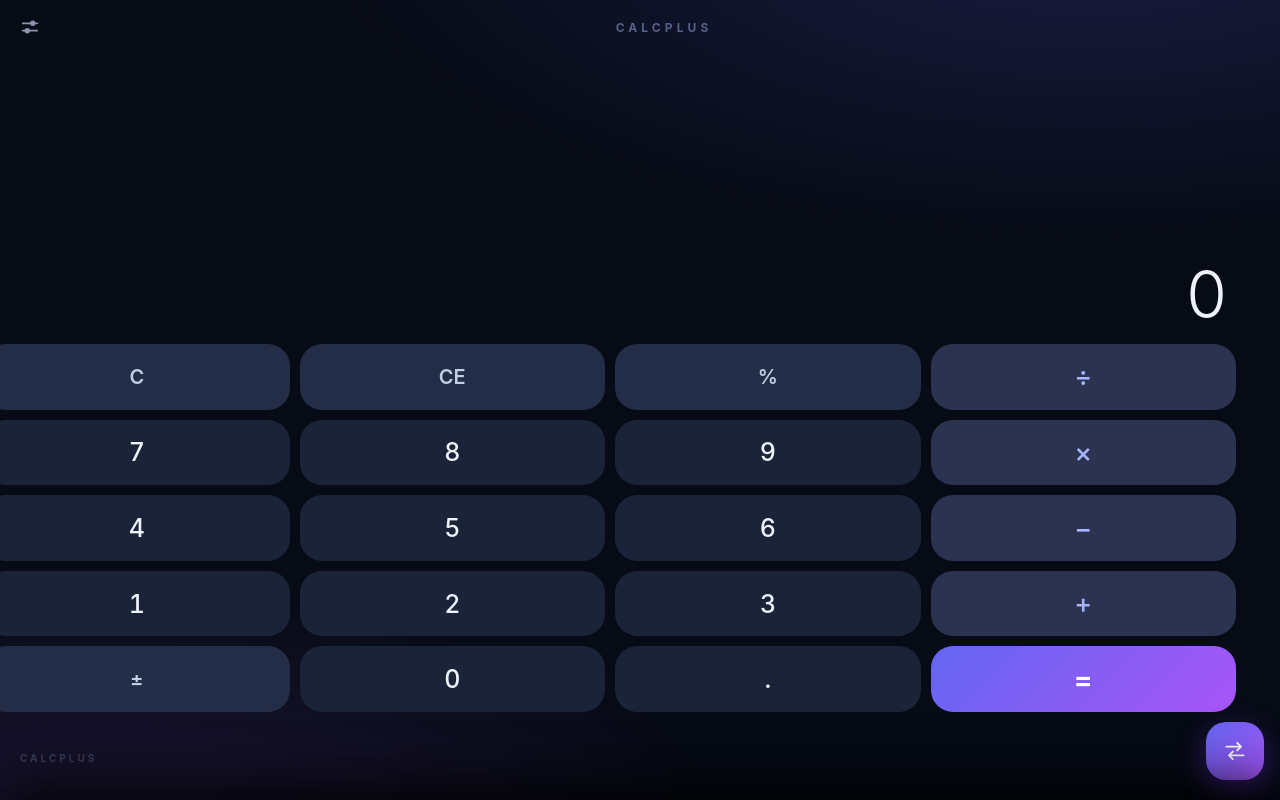
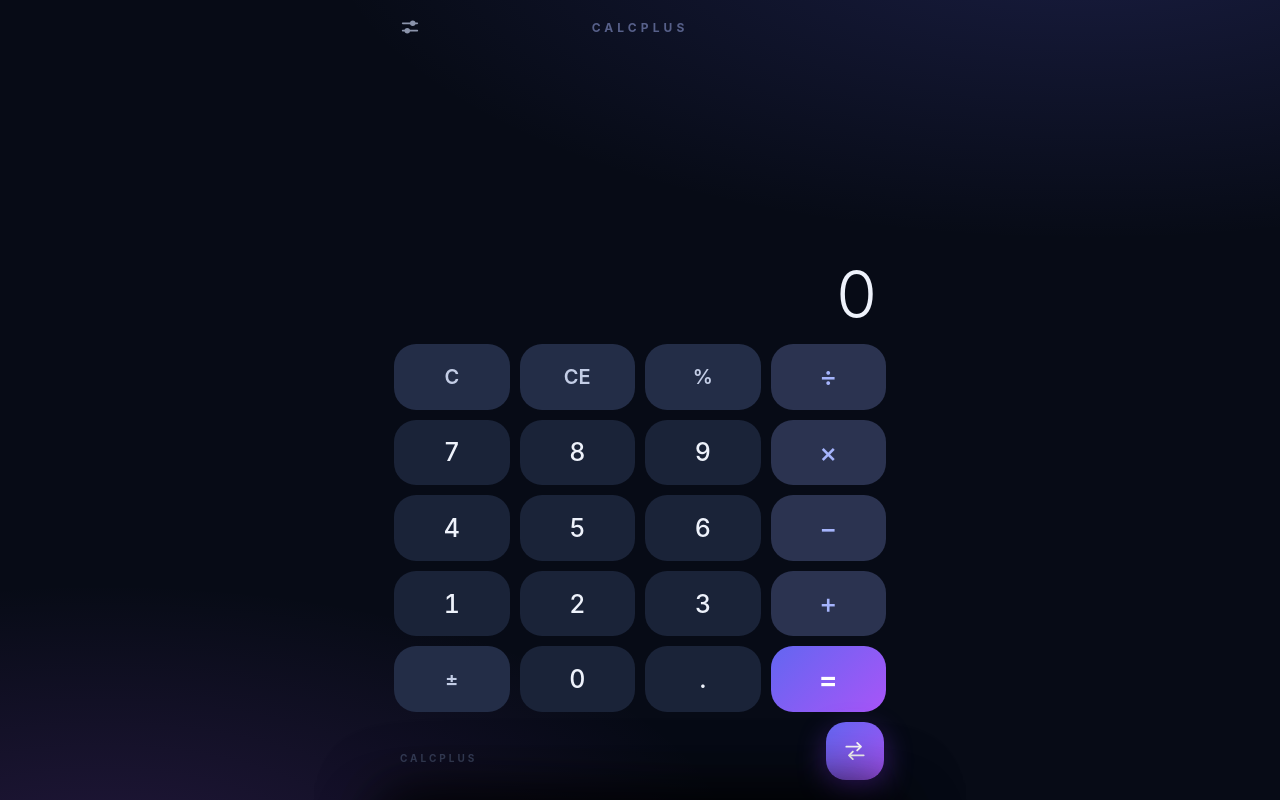
Before and after one commit to sangdawg/calcplus_pwa, a plain HTML site: page CalcPlus.html in a window 1280 px wide. Drawn offline with Linux system fonts and the light colour scheme.

Commit message:
Fix screen centering: active-screen transform was overridden by ID specificity
The .screen.active{transform:none} rule lost to #screenCalc/#screenFx ID
selectors, so the visible screen kept its hidden-state translateX offset
(-30px on calculator, +30px on FX) and sat off-center / clipped at edges.

- cancel resting transform with matching ID+class specificity
- constrain app to a centered max-width 520px column (tablets/desktop)
- anchor FAB + watermark to the app column instead of the window
- center bottom sheets to the same column; optically center header brand

```diff
--- a/CalcPlus.html
+++ b/CalcPlus.html
@@ -35,11 +35,11 @@ button{font:inherit;color:inherit;background:none;border:0;cursor:pointer;touch-
 svg.ic{width:22px;height:22px;fill:none;stroke:currentColor;stroke-width:1.8;stroke-linecap:round;stroke-linejoin:round;flex:none}
 .hidden{display:none!important}
 
-#app{position:fixed;inset:0;display:flex;flex-direction:column;height:100vh;height:100dvh;padding-top:env(safe-area-inset-top)}
+#app{position:fixed;inset:0;margin:0 auto;max-width:520px;display:flex;flex-direction:column;height:100vh;height:100dvh;padding-top:env(safe-area-inset-top)}
 
 /* ---------- header ---------- */
-header{height:54px;display:flex;align-items:center;gap:8px;padding:0 10px}
-.brand{flex:1;text-align:center;font-size:12px;font-weight:700;letter-spacing:.34em;color:var(--dim);user-select:none}
+header{height:54px;position:relative;display:flex;align-items:center;gap:8px;padding:0 10px}
+.brand{position:absolute;left:0;right:0;text-align:center;font-size:12px;font-weight:700;letter-spacing:.34em;color:var(--dim);user-select:none;pointer-events:none}
 .icon-btn{width:40px;height:40px;border-radius:12px;display:flex;align-items:center;justify-content:center;color:var(--muted)}
 .icon-btn:active{background:rgba(255,255,255,.06)}
 .chip{display:none;align-items:center;background:#0d1426;border:1px solid var(--line);color:var(--muted);
@@ -53,7 +53,10 @@ main{flex:1;position:relative;min-height:0;overflow:hidden}
   opacity:0;pointer-events:none;transition:opacity .26s ease,transform .26s ease}
 #screenCalc{transform:translateX(-30px)}
 #screenFx{transform:translateX(30px);overflow-y:auto;-webkit-overflow-scrolling:touch;overscroll-behavior:contain}
-.screen.active{opacity:1;transform:none;pointer-events:auto}
+.screen.active{opacity:1;pointer-events:auto}
+/* ID selectors outrank .screen.active, so the resting transform must be
+   cancelled with matching specificity or the active screen stays offset */
+#screenCalc.active,#screenFx.active{transform:none}
 main.no-anim .screen{transition:none}
 
 /* ---------- calculator ---------- */
@@ -77,8 +80,8 @@ main.no-anim .screen{transition:none}
 .key.op.pending{background:linear-gradient(135deg,var(--accent),var(--accent2));color:#fff}
 .key.eq{background:linear-gradient(135deg,var(--accent),var(--accent2));color:#fff;font-size:29px;font-weight:600}
 
-/* ---------- FAB ---------- */
-#fab{position:fixed;right:16px;bottom:calc(20px + env(safe-area-inset-bottom));width:58px;height:58px;
+/* ---------- FAB (anchored to the centered app column, not the window) ---------- */
+#fab{position:absolute;right:16px;bottom:calc(20px + env(safe-area-inset-bottom));width:58px;height:58px;
   border-radius:20px;background:linear-gradient(135deg,var(--accent),var(--accent2));color:#fff;z-index:40;
   box-shadow:0 10px 28px rgba(124,58,237,.45),0 2px 8px rgba(0,0,0,.4);
   display:flex;align-items:center;justify-content:center;transition:transform .15s}
@@ -88,7 +91,7 @@ main.no-anim .screen{transition:none}
 #fab .ic-calc{opacity:0;transform:rotate(-90deg) scale(.5)}
 body[data-mode="fx"] #fab .ic-fx{opacity:0;transform:rotate(90deg) scale(.5)}
 body[data-mode="fx"] #fab .ic-calc{opacity:1;transform:none}
-.fab-brand{position:fixed;left:20px;bottom:calc(36px + env(safe-area-inset-bottom));z-index:39;
+.fab-brand{position:absolute;left:20px;bottom:calc(36px + env(safe-area-inset-bottom));z-index:39;
   font-size:10px;font-weight:700;letter-spacing:.3em;color:#39415c;user-select:none;pointer-events:none}
 
 /* ---------- FX converter ---------- */
@@ -143,7 +146,7 @@ body[data-mode="fx"] #fab .ic-calc{opacity:1;transform:none}
 .backdrop{position:absolute;inset:0;background:rgba(3,6,15,.62);backdrop-filter:blur(4px);
   -webkit-backdrop-filter:blur(4px);opacity:0;transition:opacity .25s}
 .sheet-wrap.open .backdrop{opacity:1}
-.sheet{position:absolute;left:0;right:0;bottom:0;max-height:86vh;max-height:86dvh;
+.sheet{position:absolute;left:0;right:0;bottom:0;margin:0 auto;max-width:520px;max-height:86vh;max-height:86dvh;
   background:#0e1426;border-radius:24px 24px 0 0;border-top:1px solid rgba(255,255,255,.09);
   transform:translateY(105%);transition:transform .32s cubic-bezier(.32,.72,.24,1);
   display:flex;flex-direction:column;padding-bottom:env(safe-area-inset-bottom);
@@ -299,13 +302,13 @@ body[data-mode="fx"] #fab .ic-calc{opacity:1;transform:none}
       <div class="cur-list" id="curList"></div>
     </section>
   </main>
+
+  <button id="fab" aria-label="Switch to currency converter">
+    <svg class="ic-fx"><use href="#i-fx"/></svg>
+    <svg class="ic-calc"><use href="#i-calc"/></svg>
+  </button>
+  <div class="fab-brand">CALCPLUS</div>
 </div>
-
-<button id="fab" aria-label="Switch to currency converter">
-  <svg class="ic-fx"><use href="#i-fx"/></svg>
-  <svg class="ic-calc"><use href="#i-calc"/></svg>
-</button>
-<div class="fab-brand">CALCPLUS</div>
 
 <!-- ============ Settings sheet ============ -->
 <div class="sheet-wrap" id="sheetSettings" style="z-index:50">
```
Also changed, not shown: index.html (+17 -14 lines), src/app.template.html (+17 -14 lines).
